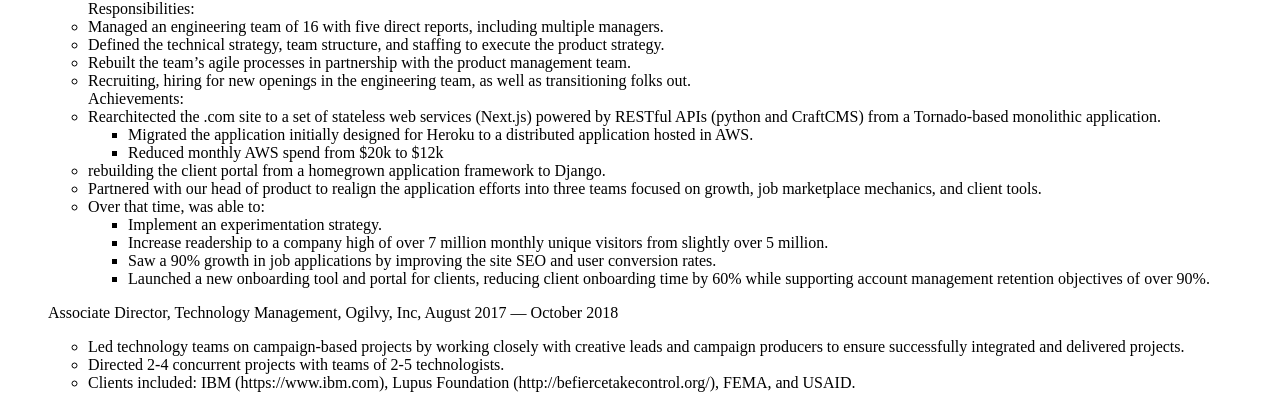
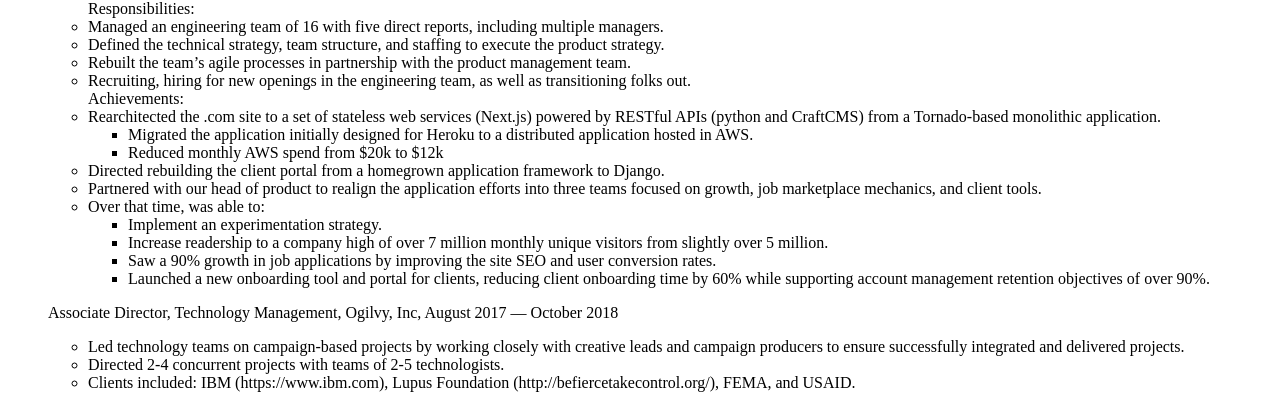
Before and after one commit to overengineeredit/overengineeredsite, a Django app: page / in a window 1280 px wide. Shown: the part 180-576 px from the top of the page. Run offline with Django 3.2, Linux system fonts and the light colour scheme; parts of the project's set-up code (start-up, migrations or seed data) failed here and were passed over.

Commit message:
fixed a sentence in resume

```diff
--- a/overengineeredsite/template/personal_site/home_page.html
+++ b/overengineeredsite/template/personal_site/home_page.html
@@ -61,7 +61,7 @@
                                             application hosted in AWS.</li>
                                         <li>Reduced monthly AWS spend from $20k to $12k</li>
                                     </ul>
-                                    <li>rebuilding the client portal from a homegrown application framework to Django.
+                                    <li>Directed rebuilding the client portal from a homegrown application framework to Django.
                                     </li>
                                     <li>Partnered with our head of product to realign the application efforts into three
                                         teams focused on growth, job marketplace mechanics, and client tools.</li>
```
